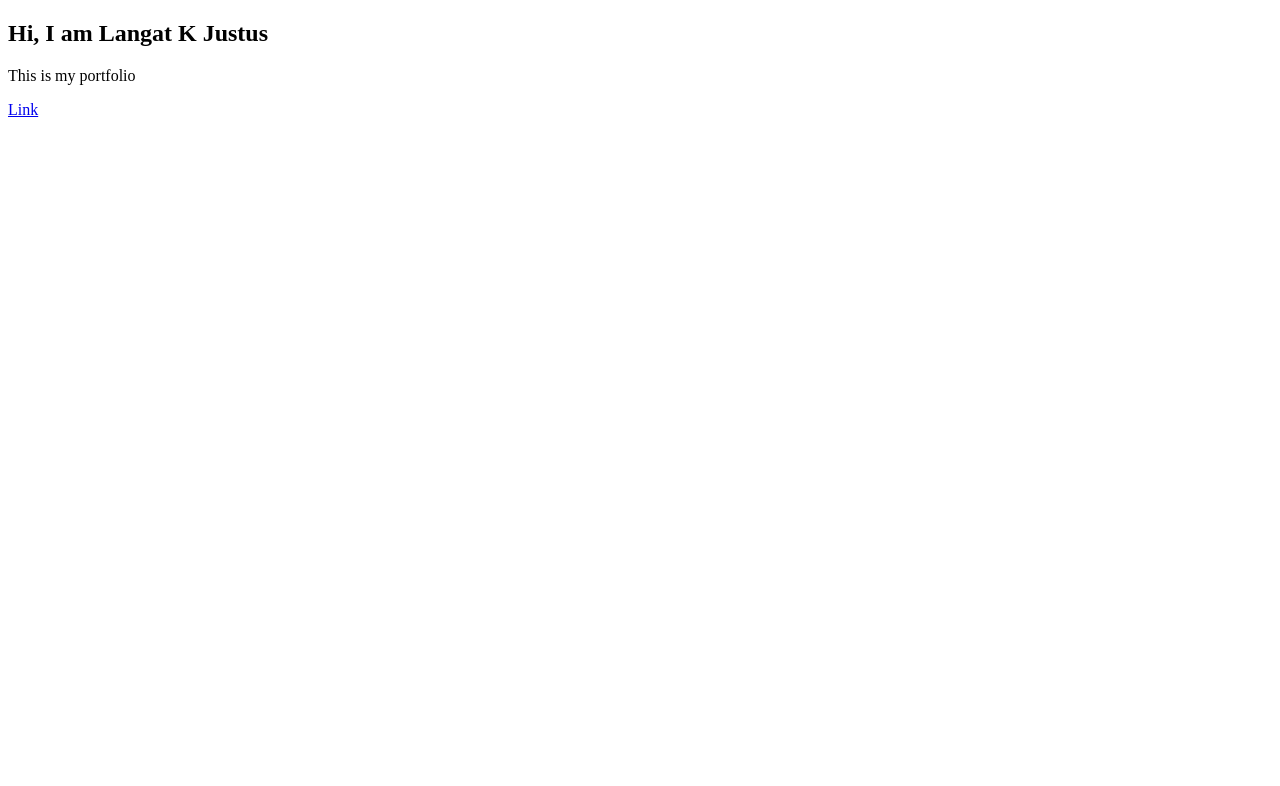
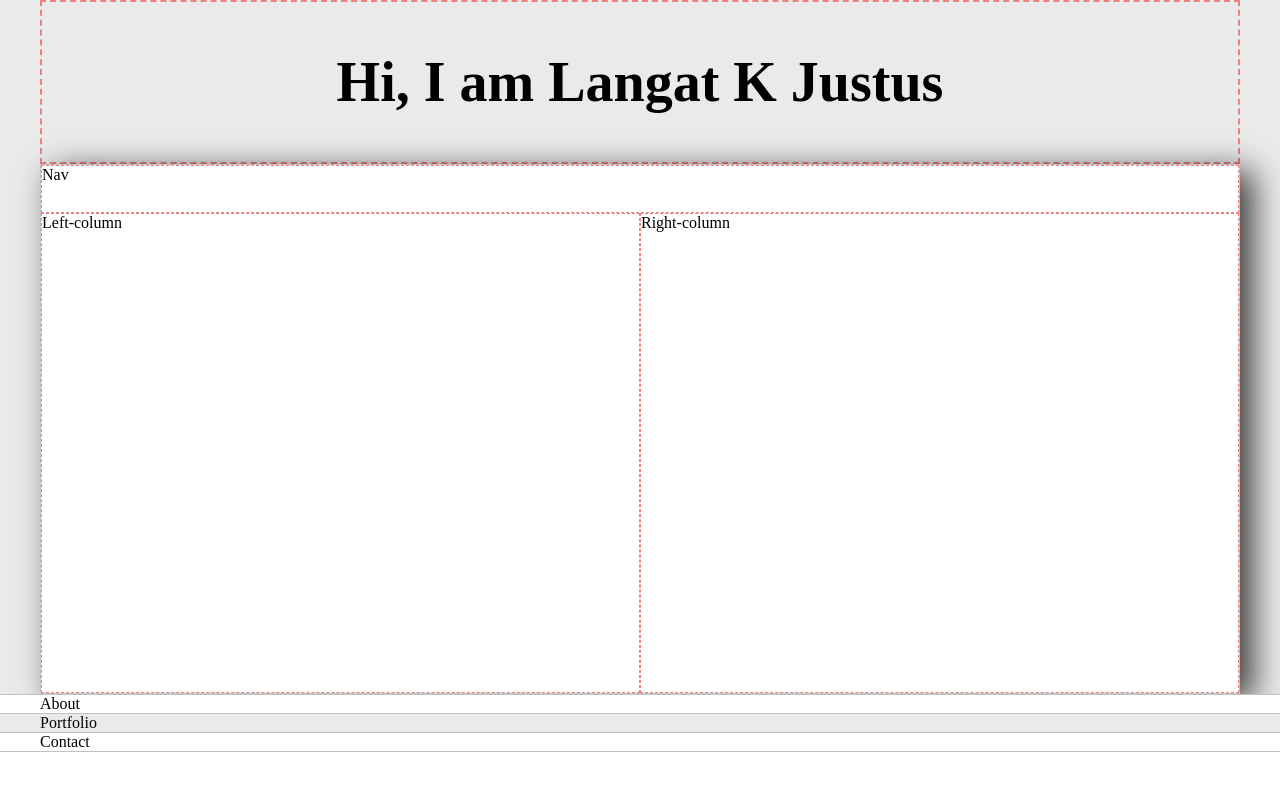
Before and after one commit to Langat05/Portfolio, a plain HTML site: page index.html in a window 1280 px wide. Drawn offline with Linux system fonts and the light colour scheme; a web font is replaced by a local one.

Commit message:
styled the h1

```diff
--- a/default.css
+++ b/default.css
@@ -0,0 +1,107 @@
+:root{
+    --mainColor:#eaeaea;
+    --secondaryColor:#fff;
+
+    --borderColor:#c1c1c1;
+
+    --mainText:black;
+    --secondaryText:#4b5156;
+}
+
+html,body{
+    padding:0;
+    margin:0;
+}
+
+h1,h2,h3,h4,h5,h6,strong{
+color: var(--mainText);
+font-family: 'David Libre', serif;
+
+}
+
+p,li,span,label,input,textarea{
+color: var(--secondaryText);
+font-family: 'Raleway', sans-serif;
+
+}
+
+.s1{
+    background-color: var(--mainColor);
+    border-bottom:1px solid var(--borderColor);
+    overflow:auto;
+}
+
+.s2{
+    background-color: var(--secondaryColor);
+    border-bottom:1px solid var(--borderColor);
+    overflow:auto;
+}
+
+.main-container{
+    width: 1200px;
+    margin: 0 auto;
+}
+
+h1{font-size:56px;}
+h2{font-size:36px;}
+h3{font-size:28px;}
+h4{font-size:24px;}
+h5{font-size:28px;}
+h6{font-size:16px;}
+
+a{
+    text-decoration:none;
+    color:#17a2b8;
+}
+ul{
+    list-style:none;
+}
+
+.greeting-wrapper{
+    display:grid;
+    border:2px dashed lightcoral;
+    min-height: 10em;
+    justify-content:center;
+    align-content: center;
+
+}
+
+.inro-wrapper{
+    background-color: var(--secondaryColor);
+    border: 1px solid var(--borderColor);
+
+    -webkit-box-shadow: 13px 7px 31px 0px rgba(0,0,0,0.75);
+    -moz-box-shadow: 13px 7px 31px 0px rgba(0,0,0,0.75);
+    box-shadow: 13px 7px 31px 0px rgba(0,0,0,0.75);
+
+    display: grid;
+
+    grid-template-rows: 3em 30em;
+    grid-template-columns: 1fr 1fr;
+    grid-template-areas:
+        'nav-wrapper nav-wrapper'
+        'left-column right-column'
+;
+}
+
+.nav-wrapper{
+    grid-area:nav-wrapper;
+    border: 1px dashed lightcoral;
+}
+
+.left-column{
+    grid-area: left-column;
+    border: 1px dashed lightcoral;
+}
+
+.right-column{
+    grid-area:right-column;
+    border: 1px dashed lightcoral;
+}
+
+
+@media screen and (max-width:1200px){
+    .main-container{
+        width:95%
+         }
+}
--- a/index.html
+++ b/index.html
@@ -1,20 +1,58 @@
 <!DOCTYPE html>
 <html lang="en">
+
 <head>
     <meta charset="UTF-8">
     <meta name="viewport" content="width=device-width, initial-scale=1.0">
     <title>Langat K</title>
+    <link href="https://fonts.googleapis.com/css2?family=David+Libre:wght@500&display=swap" rel="stylesheet">
+    <link href="https://fonts.googleapis.com/css2?family=Raleway:wght@500&display=swap" rel="stylesheet">
     <link rel='stylesheet' type="text/css" href="default.css">
+
 </head>
+
 <body>
-    <section>
-<div>
-    <h1>Hi, I am Langat K Justus</h1>
-    <p>This is my portfolio</p>
-    <a href="#">Link</a>
-</div>
+    <section class="s1">
+        <div class="main-container">
+            <div class="greeting-wrapper">
+                <h1>Hi, I am Langat K Justus</h1>
+            </div>
 
+            <div class="inro-wrapper">
+                <div class="nav-wrapper">
+                    Nav
+                </div>
+
+                <div class="left-column">
+                    Left-column
+                </div>
+
+                <div class="right-column">
+                    Right-column
+                </div>
+
+            </div>
+        </div>
+    </section>
+
+    <section class="s2">
+        <div class="main-container">
+            About
+        </div>
+    </section>
+
+    <section class="s1">
+        <div class="main-container">
+            Portfolio
+        </div>
+    </section>
+
+    <section class="s2">
+        <div class="main-container">
+            Contact
+        </div>
     </section>
 
 </body>
+
 </html>
```
